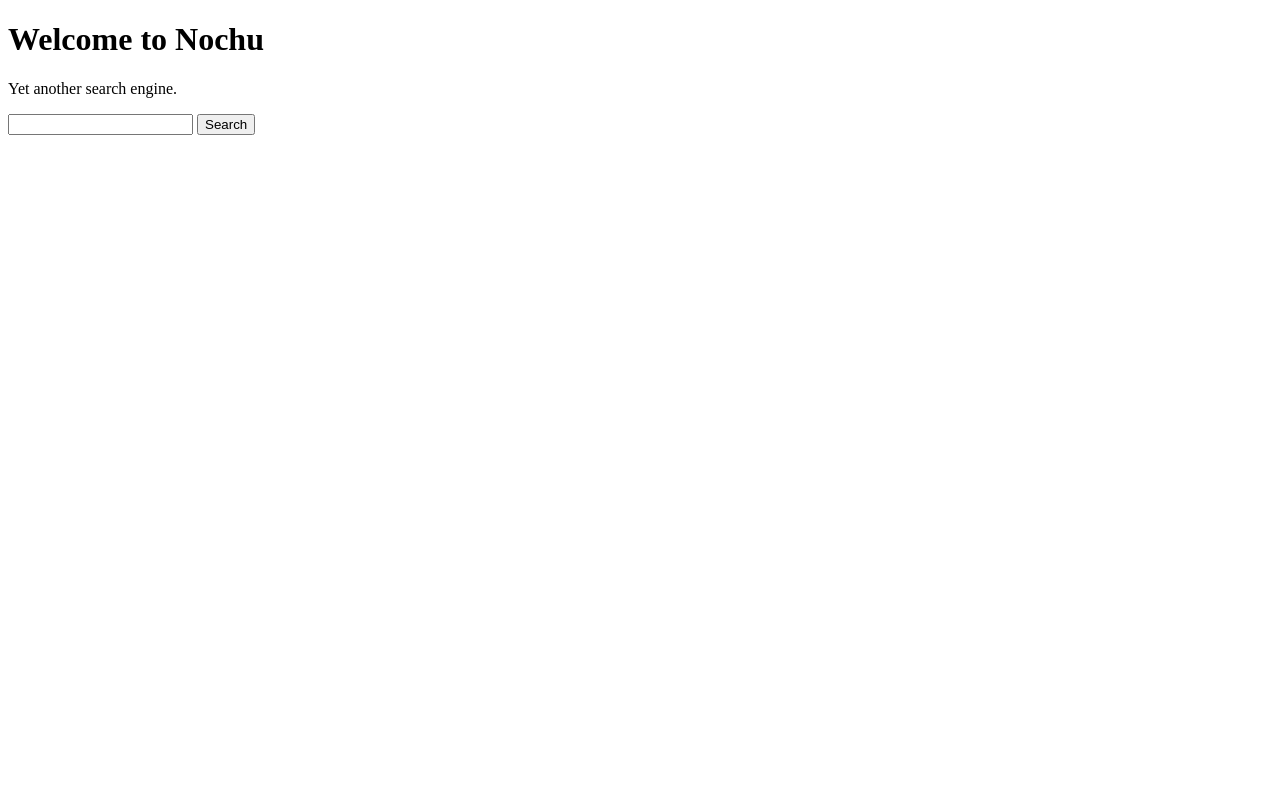
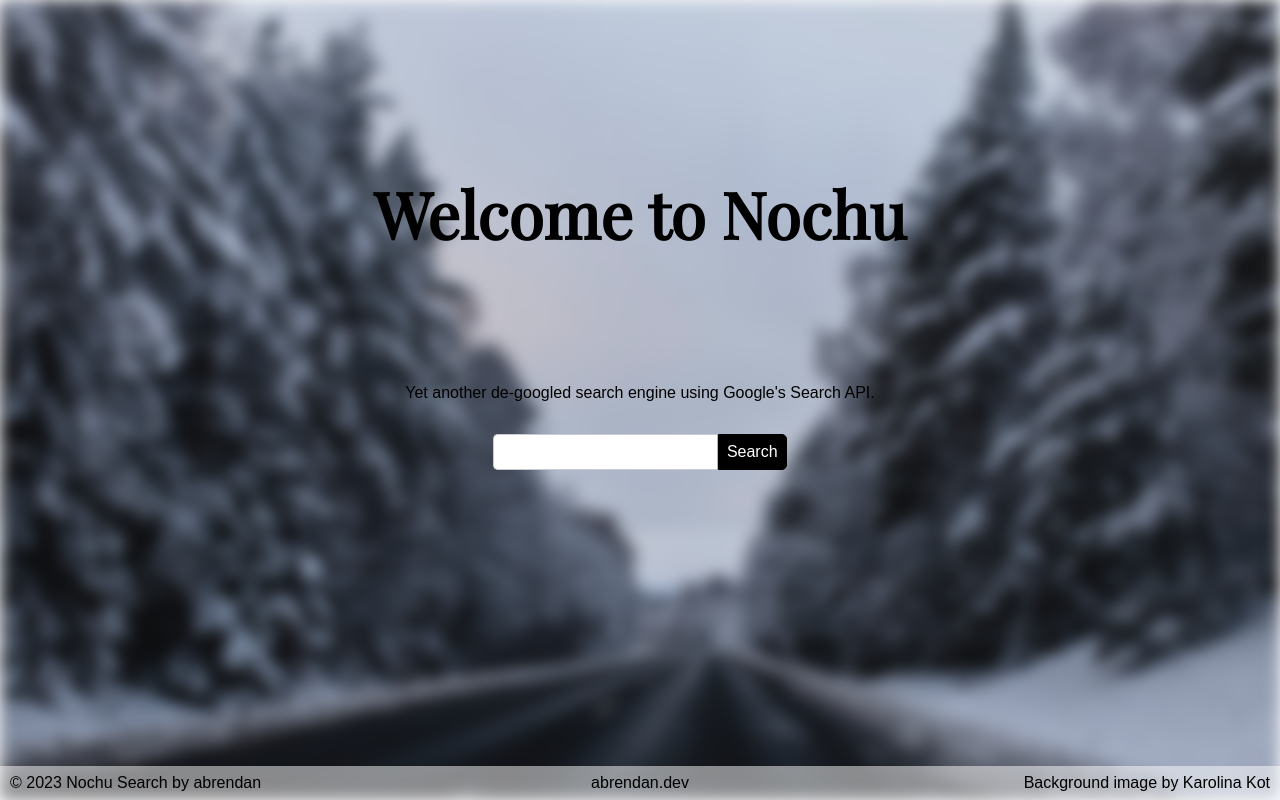
Before and after one commit to abrendan/NochuSearch, a Flask app: page / in a window 1280 px wide. Run offline with Flask 3, Linux system fonts and the light colour scheme.

Commit message:
Updated the design

```diff
--- /dev/null
+++ b/static/styles_index.css
@@ -0,0 +1,108 @@
+body, html {
+  margin: 0;
+  padding: 0;
+  font-family: Arial, sans-serif;
+  height: 100%;
+  overflow: hidden;
+}
+
+/* Adding a pseudo-element to the body to create the blurred background effect */
+body::before {
+  content: '';
+  position: fixed;
+  top: 0;
+  left: 0;
+  right: 0;
+  bottom: 0;
+  background: url('background-image.jpg') no-repeat center center fixed;
+  background-size: cover;
+  filter: blur(8px);
+  z-index: -1;
+}
+
+.search-page-container {
+  text-align: center;
+  padding-top: 10%;
+  position: relative; /* Position relative to place it above the blurred background */
+  z-index: 1;
+}
+
+.main-heading {
+  font-size: 4em;
+  font-family: "Playfair Display", sans-serif;
+  margin-bottom: 2em;
+  color: #000000;
+}
+
+.sub-heading {
+  font-size: 1em;
+  margin-bottom: 2em;
+  color: #000000; /* Change the color if required for better visibility */
+}
+
+.search-form {
+  margin: auto;
+  width: fit-content;
+}
+
+.search-input {
+  padding: 0.5em;
+  margin-right: -4px; /* To prevent double borders */
+  border: 1px solid #ccc;
+  border-right: none;
+  font-size: 1em;
+  line-height: 1em;
+  border-radius: 5px 0 0 5px;
+}
+
+.search-button {
+  padding: 0.5em;
+  font-size: 1em;
+  border: 1px solid #000000;
+  background-color: #000000;
+  color: white;
+  cursor: pointer;
+  border-radius: 0 5px 5px 0;
+  transition: background-color 0.3s ease;
+}
+
+.search-button:hover {
+  background-color: #8a8a8a;
+  border: 1px solid #8a8a8a;
+}
+
+.footer {
+  text-align: center;
+  padding: 0.5rem 0;
+  position: fixed;
+  bottom: 0;
+  width: 100%;
+  background-color: rgba(255, 255, 255, 0.5);
+  display: flex;
+  justify-content: space-between;
+  align-items: center;
+}
+
+.footer-text-left,
+.footer-text-middle,
+.footer-text-right {
+  margin: 0;
+  padding: 0 10px; /* Add padding as needed */
+  color: #000000; /* Or any color as per your footer text color */
+  flex: 1;
+  text-align: center; /* Center align the text */
+}
+.footer-text-left {
+  text-align: left;
+}
+.footer-text-right {
+  text-align: right;
+}
+
+.footer-link {
+  color: inherit; /* This ensures that the link color is the same as the normal text color */
+  text-decoration: none;
+}
+.footer-link:hover {
+  text-decoration: underline;
+}
--- a/templates/index.html
+++ b/templates/index.html
@@ -3,13 +3,22 @@
 <head>
   <meta charset="utf-8">
   <title>Nochu</title>
+  <link rel="stylesheet" href="https://fonts.googleapis.com/css?family=Playfair+Display">
+  <link rel="stylesheet" href="{{ url_for('static', filename='styles_index.css') }}">
 </head>
 <body>
-  <h1>Welcome to Nochu</h1>
-  <p>Yet another search engine.</p>
-  <form action="/search" method="get">
-    <input type="text" name="query" required>
-    <button type="submit">Search</button>
-  </form>
+  <div class="search-page-container">
+    <h1 class="main-heading">Welcome to Nochu</h1>
+    <p class="sub-heading">Yet another de-googled search engine using Google's Search API.</p>
+    <form class="search-form" action="/search" method="get">
+      <input class="search-input" type="text" name="query" required>
+      <button class="search-button" type="submit">Search</button>
+    </form>
+  </div>
+  <footer class="footer">
+    <p class="footer-text-left">&copy; 2023 Nochu Search by abrendan</p>
+    <p class="footer-text-middle"><a href="https://www.abrendan.dev" class="footer-link">abrendan.dev</a></p>
+    <p class="footer-text-right"><a href="https://www.pexels.com/de-de/foto/kalt-schnee-strasse-dammerung-6469507/" class="footer-link">Background image by Karolina Kot</a></p>
+  </footer>
 </body>
 </html>
```
Also changed, not shown: static/styles_results.css (+5 -4 lines), static/background-image.jpg, static/background-image_old.jpg (added).
